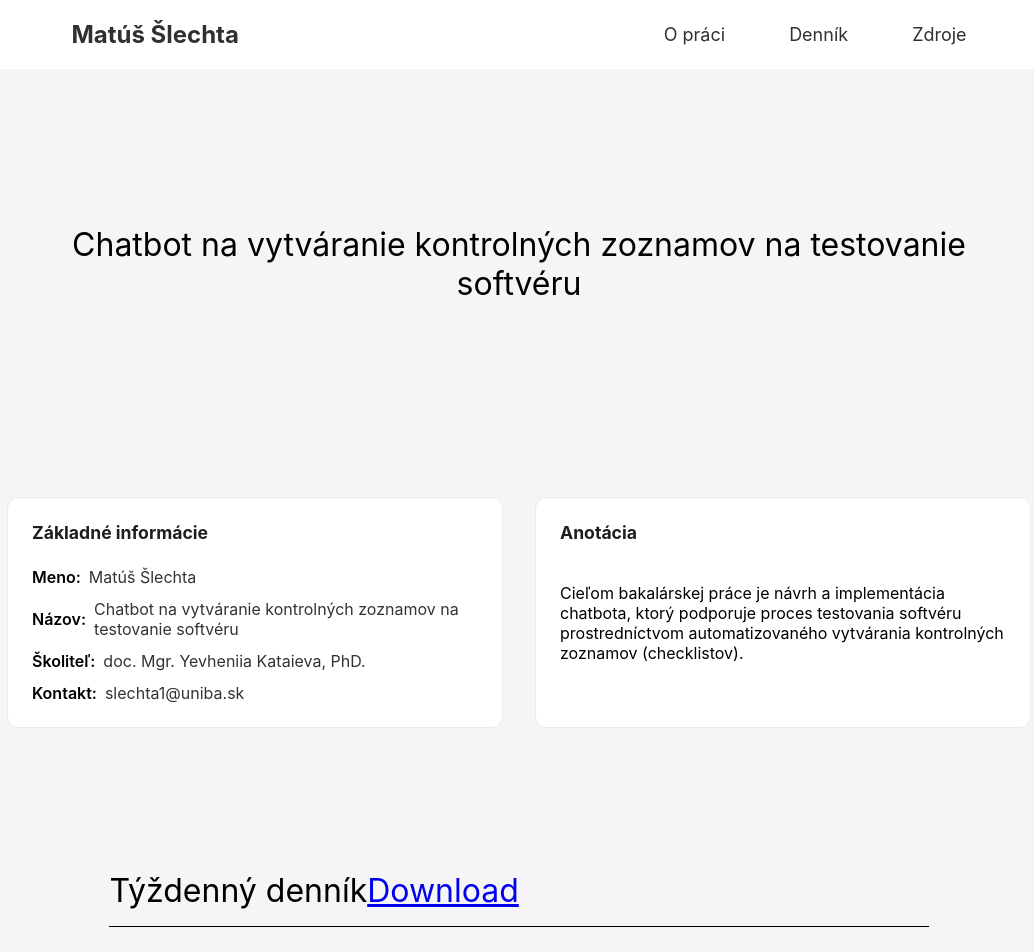
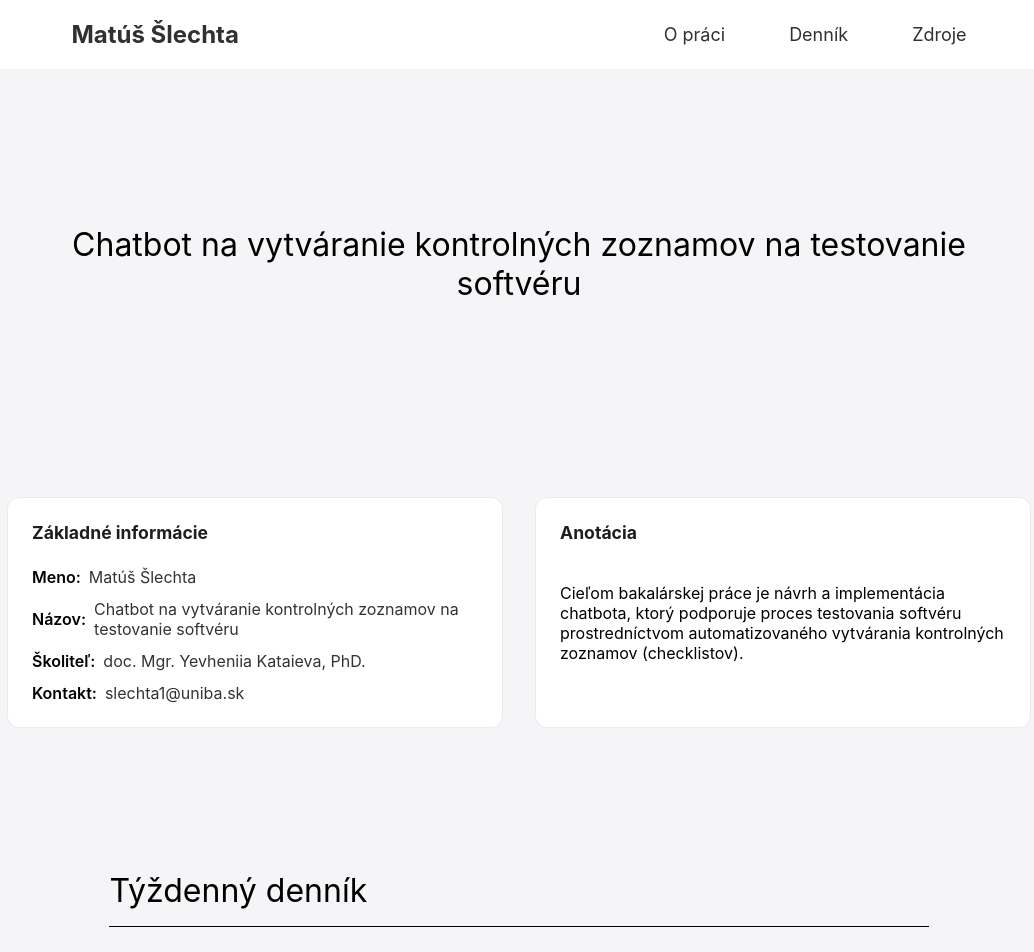
Before and after one commit to MatusSL/Bachelors-Website, a React (Vite) app: page / in a window 1280 px wide. Shown: the top 952 px of the page, without its empty margins (121-1155 px from the left). Built offline with nearby package versions, Linux system fonts and the light colour scheme.

Commit message:
Weekly report.

```diff
--- a/src/components/WeeklyReport.tsx
+++ b/src/components/WeeklyReport.tsx
@@ -8,9 +8,6 @@ const WeeklyReport = () => {
     <div id="reports" className="dropdown-main">
       <div className="dropdown-header">
         <span>Týždenný denník</span>
-        <a href="/Bachelors-Website/prezentacia.pptx" download>
-          Download
-        </a>
         <div className="underline"></div>
       </div>
       <div className="reports">
--- a/src/config.ts
+++ b/src/config.ts
@@ -31,12 +31,12 @@ export const weeeklyReports = [
   },
   {
     id: 7,
-    text: "",
+    text: "Implementácia authentifikácie a autorizácie pre chatbota, aby bolo možné zabezpečiť prístup k citlivým informáciám a funkciám.",
     date: "(13.4. - 19.4.)",
   },
   {
     id: 8,
-    text: "",
+    text: "Implementácia funkcie pre export vygenerovaného checklistu do Excel tabuľky",
     date: "(20.4. - 26.4.)",
   },
   {
```
